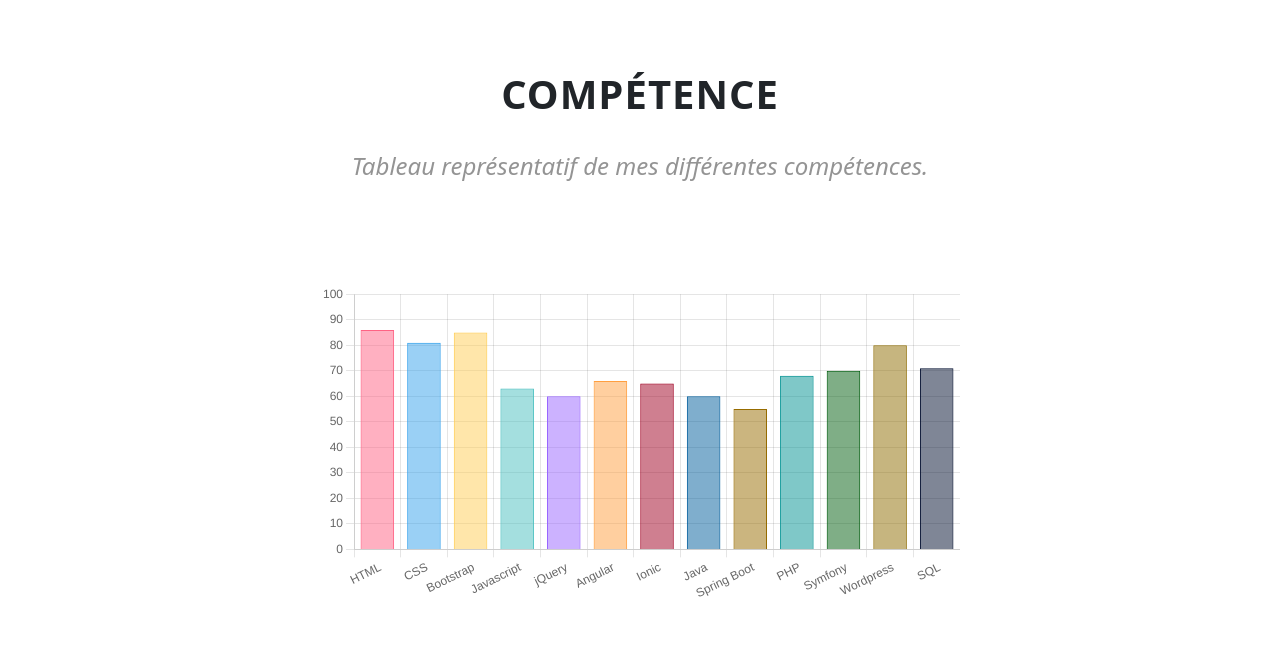
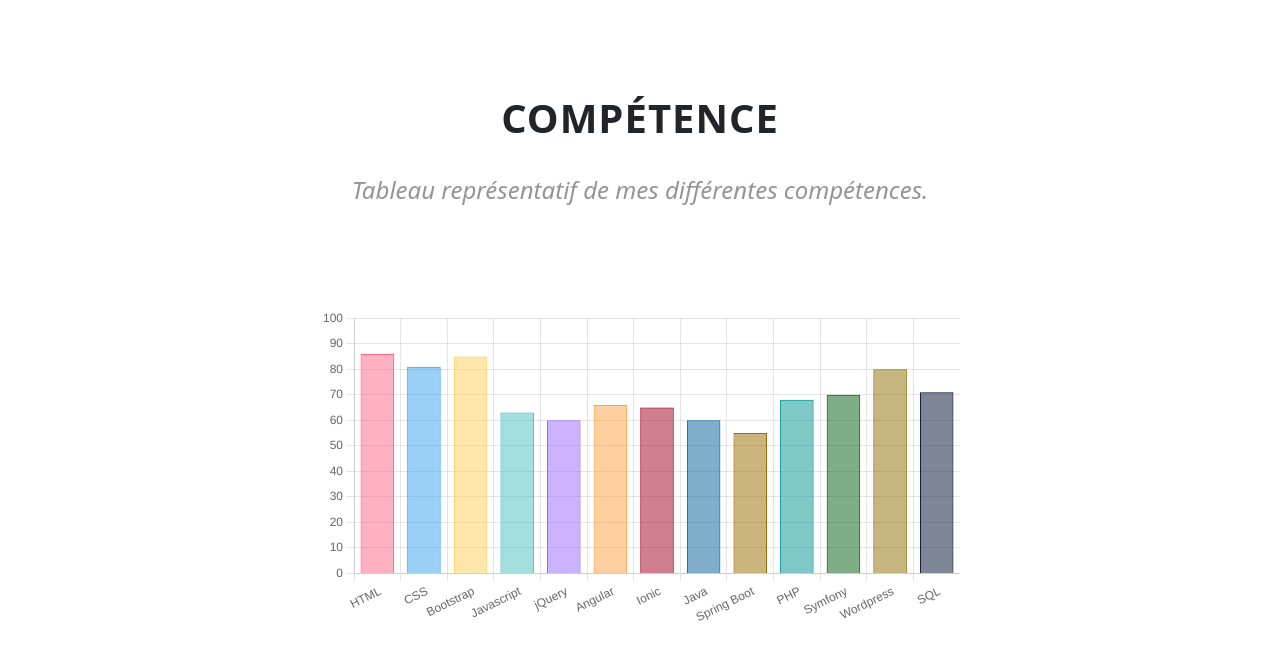
Before and after one commit to JasonLauret/Portfolio-Jason, a plain HTML site: page index.html in a window 1280 px wide. Shown: the part 834-1500 px from the top of the page. Drawn offline with nearby package versions, Linux system fonts and the light colour scheme.

Commit message:
Modif competence

```diff
--- a/style.css
+++ b/style.css
@@ -191,7 +191,7 @@ p.header_message:hover {
 
 /* --------------Compétence-------------- */
 .competence {
-    padding-top: 9vh;
+    padding-top: 12vh;
     padding-bottom: 10vh;
 }
 @media screen and (max-width: 1050px) {
```
